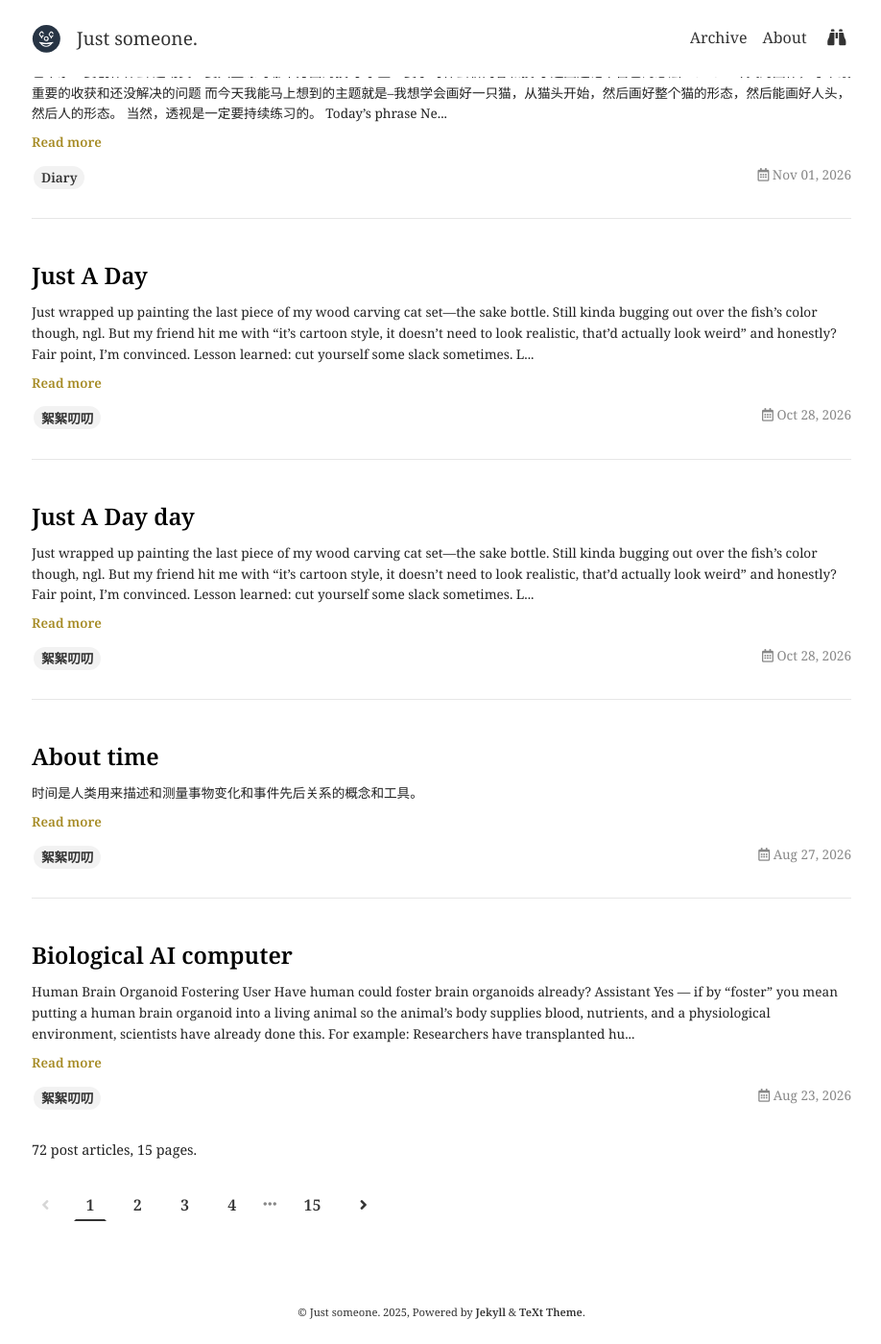
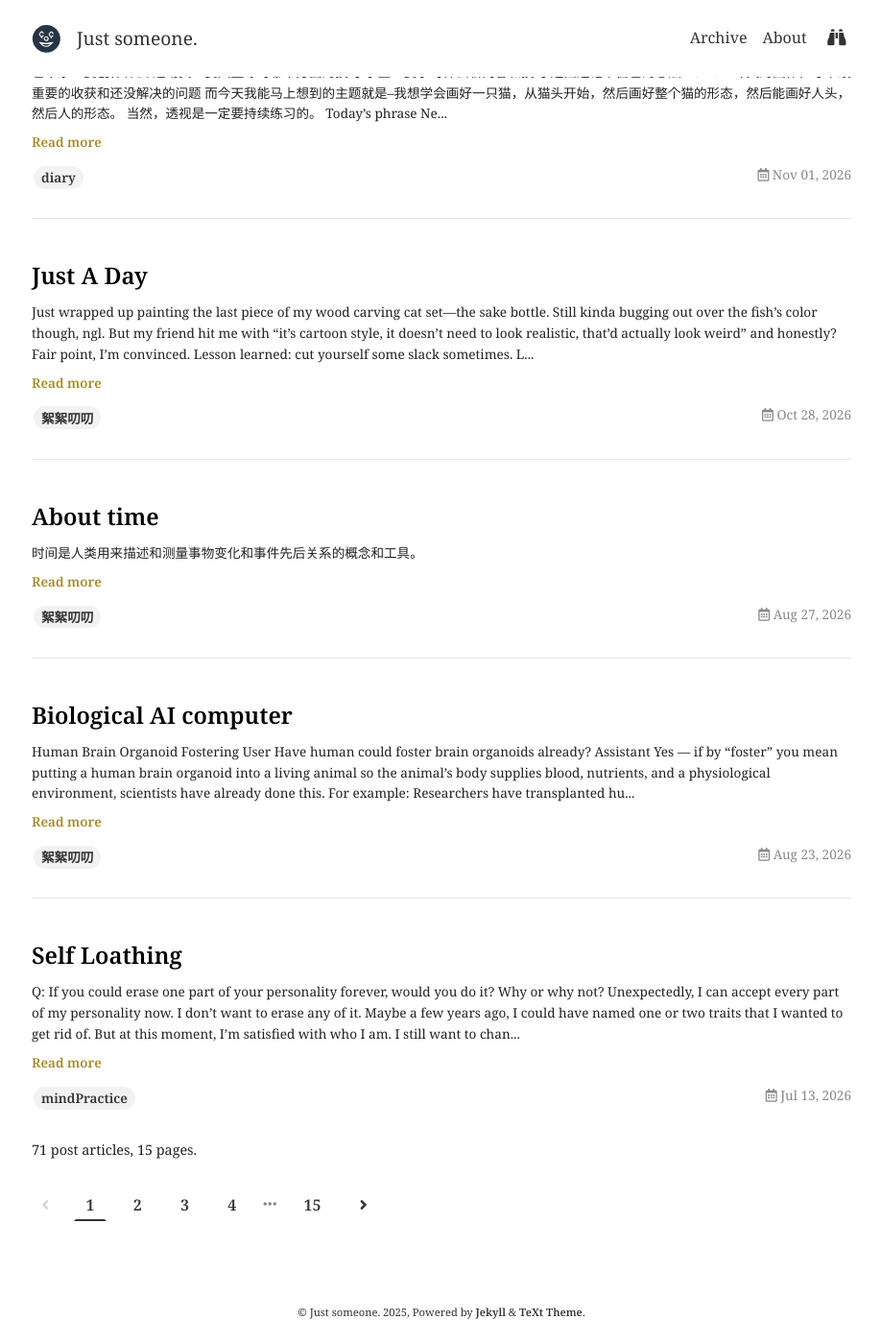
Before and after one commit to 8ku/blog, a Jekyll site: the page built from index.html, in a window 1280 px wide and 1400 px high, scrolled down 162 px. Shown: the whole window at 96% size, without its empty margins (180-1098 px from the left). Built offline with Jekyll 4.4.1, drawn with Linux system fonts in a browser that asks for light colours; nearby versions of some CDN libraries; the list of posts is cut into pages by our own code.

```diff
--- a/_posts/2026-10-28-a-day-test.md
+++ /dev/null
@@ -1,9 +0,0 @@
----
-layout: article
-title: Just A Day day
-tags:
-  - 絮絮叨叨
----
-Just wrapped up painting the last piece of my wood carving cat set—the sake bottle. Still kinda bugging out over the fish's color though, ngl. But my friend hit me with "it's cartoon style, it doesn't need to look realistic, that'd actually look weird" and honestly? Fair point, I'm convinced.
-
-Lesson learned: cut yourself some slack sometimes. Life gets easier that way... probably.
```
Also changed, not shown: _posts/2026-11-01-new-direction.md (+1 -1 lines), .obsidian/workspace-mobile.json.
